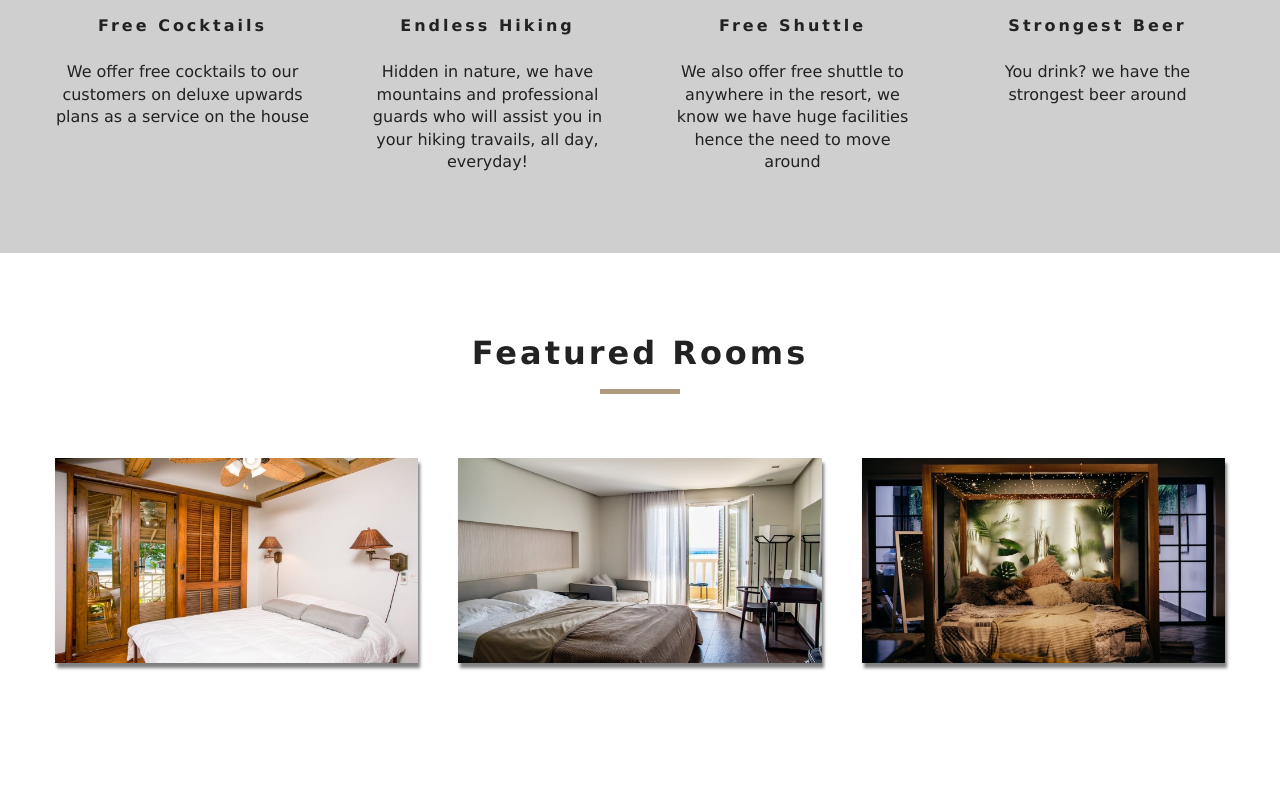
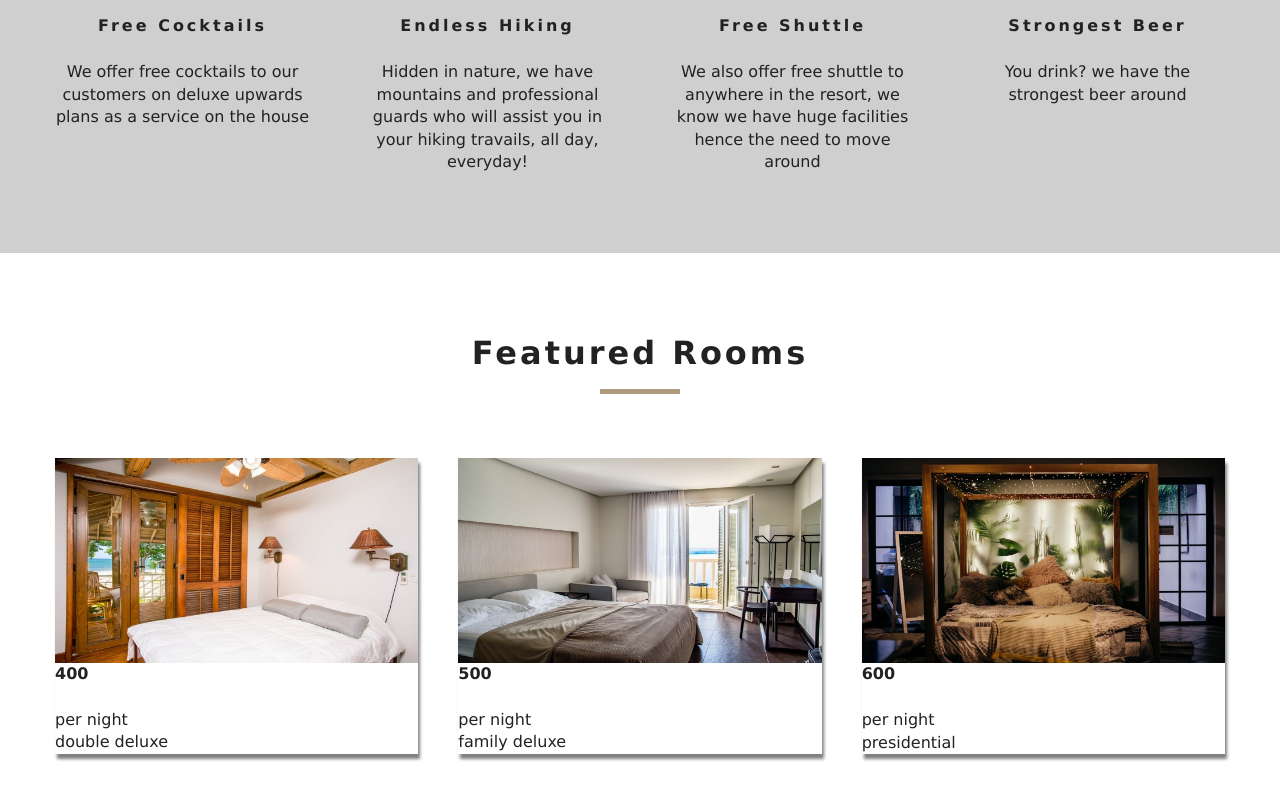
Before and after one commit to DebayoTomisin/Beach-Resort-Project, a React (Create React App) app: page / in a window 1280 px wide. Shown: the part 1070-1870 px from the top of the page. Before the commit the page ends 1813 px from the top, so only its background shows below. Built offline with nearby package versions, Linux system fonts and the light colour scheme.

Commit message:
room component

```diff
--- a/src/components/Room.js
+++ b/src/components/Room.js
@@ -1,4 +1,5 @@
 import React from "react"
+import PropTypes from "prop-types"
 import {Link} from "react-router-dom"
 import defaultImg from "../images/defaultBcg.jpeg"
 
@@ -9,7 +10,20 @@ export default function Room({ room }){
     <article className="room">
       <div className="img-container">
         <img src={images[0] || defaultImg} alt ="single room image"/>
+        <div className="price">
+          <h6>{price}</h6>
+          <p> per night</p>
+        </div>
+        <Link to={`/rooms/${slug}`} className="btn-primary room-link">Features</Link>
       </div>
+      <p className="rooms-info">{name}</p>
     </article>
   )
 }
+
+Room.propTypes = {room: PropTypes.shape({
+  name: PropTypes.string.isRequired,
+  slug: PropTypes.string.isRequired,
+  images: PropTypes.arrayOf(PropTypes.string).isRequired,
+  price: PropTypes.number.isRequired
+})}
```
